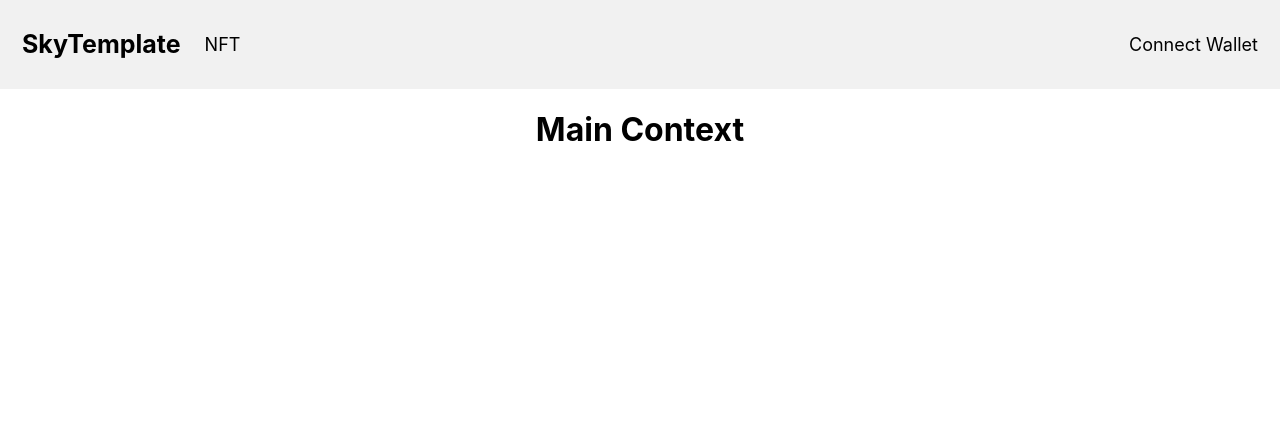
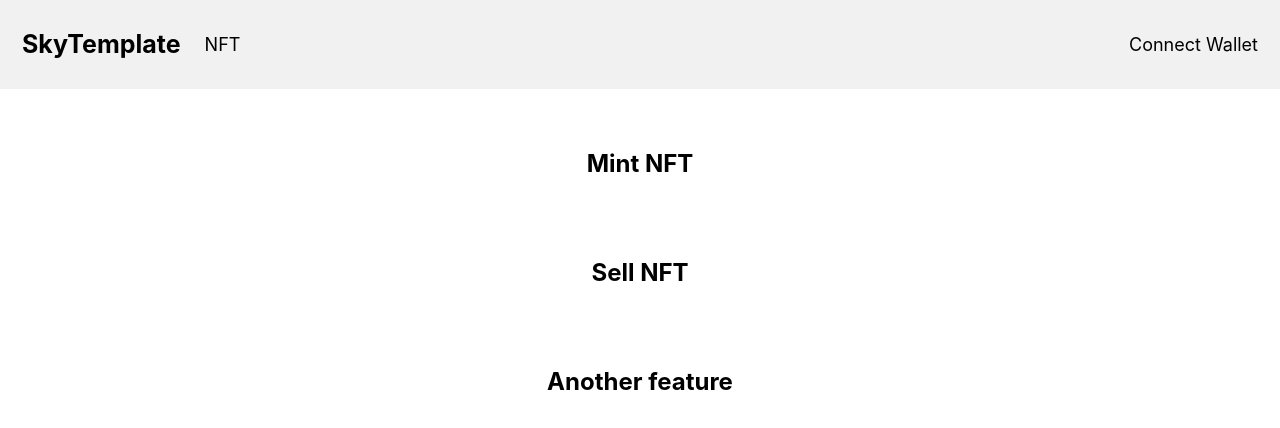
Before and after one commit to skygate/fe-internship2022, a React (Create React App) app in the folder frontend/: page / in a window 1280 px wide. Shown: the top 428 px of the page. Built offline with nearby package versions, Linux system fonts and the light colour scheme.

Commit message:
[NMI-7] Added frotnend template for new features

```diff
--- a/frontend/src/components/chooseProvider/ChooseProvider.jsx
+++ b/frontend/src/components/chooseProvider/ChooseProvider.jsx
@@ -1,4 +1,4 @@
-import "./chooseProvider.css";
+import '../mainContext/mainContext.css';
 import React from 'react'
 
 const ChooseProvider = (props) => {
@@ -31,7 +31,7 @@ const ChooseProvider = (props) => {
 
     return (
         <div className="center">
-            <button onClick={connect}>Browser Extension Walletss(MetaMask, CoinBase)</button>
+            <button onClick={connect}>Browser Extension Wallets(MetaMask, CoinBase)</button>
         </div>
     );
 };
--- a/frontend/src/components/chooseProvider/chooseProvider.css
+++ /dev/null
@@ -1,24 +0,0 @@
-button {
-  display: block;
-  background-color: #f1f1f1;
-  color: black;
-  border: none;
-  padding: 15px 32px;
-  text-align: center;
-  text-decoration: none;
-  font-size: 16px;
-  width: 100%;
-  border-radius: 25px;
-}
-
-button:hover {
-  background-color: #ddd;
-  color: black;
-}
-.center {
-  margin: auto;
-  width: 60%;
-  padding: 10px;
-  display: grid;
-  grid-gap: 10px;
-}
--- a/frontend/src/components/mainContext/MainContext.jsx
+++ b/frontend/src/components/mainContext/MainContext.jsx
@@ -1,8 +1,19 @@
+import './mainContext.css';
+
 const MainContext = () => {
 
     return (
-        <div>
-            <h1>Main Context</h1>
+        <div className="container">
+            <div className="section1">
+                <h2>Mint NFT</h2>
+                {/* <MintNFT /> */}
+            </div>
+            <div className="section2">
+                <h2>Sell NFT</h2>
+            </div>
+            <div className="section3">
+                <h2>Another feature</h2>
+            </div>
         </div>
     );
 };
--- /dev/null
+++ b/frontend/src/components/mainContext/mainContext.css
@@ -0,0 +1,47 @@
+.container {
+    display: grid;
+    grid-template-columns: 1fr 1fr 1fr;
+    grid-template-rows: 1fr 1fr 1fr;
+    gap: 40px 0px;
+    grid-auto-flow: row;
+    margin-top: 40px;
+    grid-template-areas:
+      "section1 section1 section1"
+      "section2 section2 section2"
+      "section3 section3 section3";
+  }
+  /* div[class*="section"] {
+    border-style: solid;
+    border-color: red;} */
+
+  .section1 { grid-area: section1; }
+
+  .section2 { grid-area: section2; }
+
+  .section3 { grid-area: section3; }
+
+
+button {
+    display: block;
+    background-color: #f1f1f1;
+    color: black;
+    border: none;
+    padding: 15px 32px;
+    text-align: center;
+    text-decoration: none;
+    font-size: 16px;
+    width: 100%;
+    border-radius: 25px;
+  }
+
+  button:hover {
+    background-color: #ddd;
+    color: black;
+  }
+  .center {
+    margin: auto;
+    width: 100%;
+    padding: 10px;
+    display: grid;
+    grid-gap: 10px;
+  }
```
Also changed, not shown: 1 other file (tests, documents, lock files or other folders).
